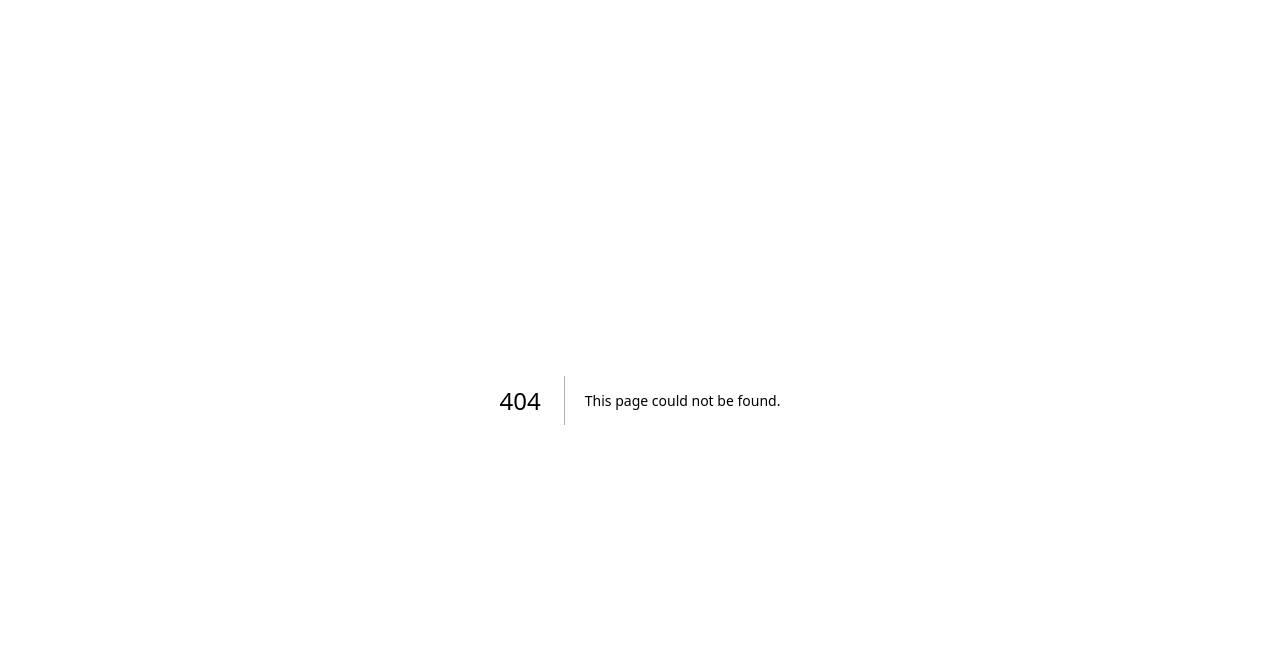
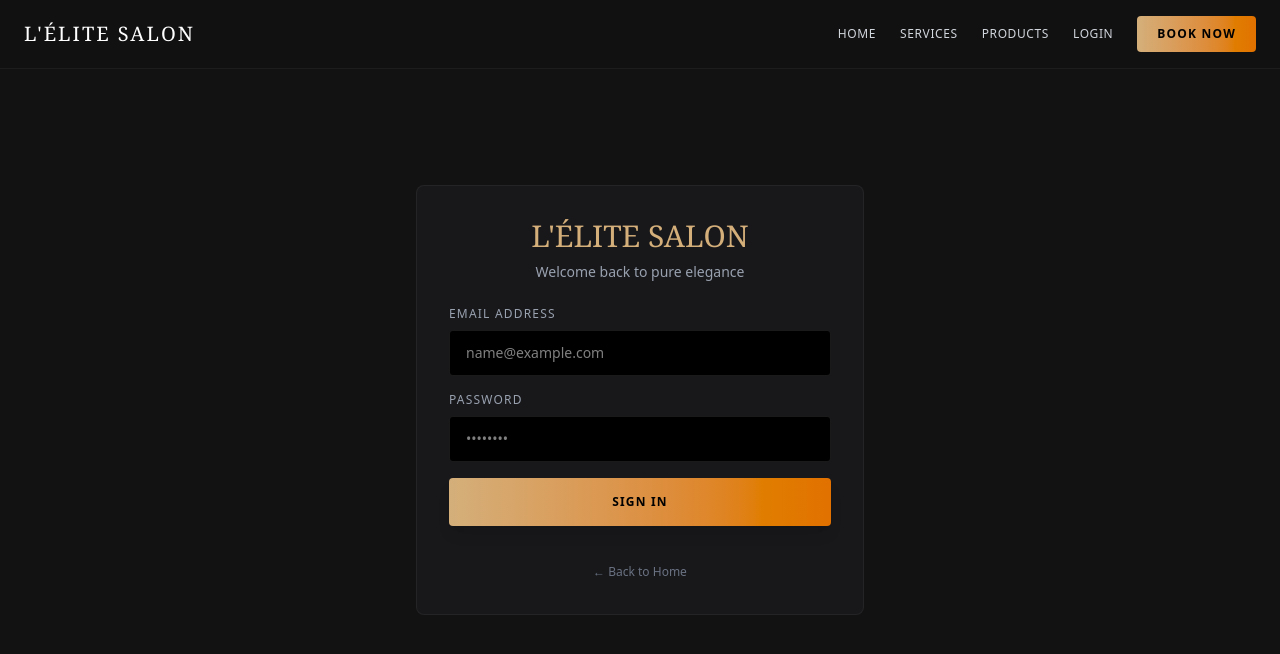
Before and after one commit to MaryaTawfik/beauty-salon-management-, a Next.js app: page /login in a window 1280 px wide. Before the commit this address had no page. Shown: the top 654 px of the page. Built offline with nearby package versions, Linux system fonts and the light colour scheme.

Commit message:
feat: updated checkout calculations and fixed state desync bugs

```diff
--- a/app/components/Navbar.tsx
+++ b/app/components/Navbar.tsx
@@ -1,29 +1,49 @@
-import Link from 'next/link';
+"use client"
+import Link from "next/link";
 
 export default function Navbar() {
   return (
-    <nav className="sticky top-0 z-50 backdrop-blur-md bg-black/80 border-b border-white/5 px-6 py-4 flex items-center justify-between">
-      <div className="text-xl font-serif tracking-widest text-[#D4AF7A] font-bold">
+    <nav className="fixed top-0 left-0 right-0 z-[9999] w-full bg-[#121212]/90 backdrop-blur-md border-b border-white/5 px-6 py-4 transition-all duration-300">
+      <div className="max-w-7xl mx-auto flex justify-between items-center">
+
+        {/* Brand Logo */}
+        <Link href="/" className="text-xl font-serif tracking-widest text-white hover:text-[#D4AF7A] transition">
           L'ÉLITE SALON
-      </div>
+        </Link>
 
-      <div className="hidden md:flex space-x-8 text-sm uppercase tracking-wider text-gray-300">
-        <Link href="#hero" className="hover:text-[#D4AF7A] transition">Home</Link>
-        <Link href="#experience" className="hover:text-[#D4AF7A] transition">The Experience</Link>
-        <Link href="#products" className="hover:text-[#D4AF7A] transition">Bespoke Products</Link>
-      </div>
+        {/* Navigation Options Links */}
+        <div className="flex items-center space-x-6">
+          <Link href="/" className="text-xs uppercase tracking-wider text-gray-300 hover:text-[#D4AF7A] transition">
+            Home
+          </Link>
 
-      <div className="flex items-center space-x-4">
-        <button className="text-sm uppercase tracking-wider text-gray-300 hover:text-[#D4AF7A] transition">
+          {/* TEAMMATE'S SERVICES SUBPAGE LINK */}
+          <a href="#services" className="text-xs uppercase tracking-wider text-gray-300 hover:text-[#D4AF7A] transition">
+            Services
+          </a>
+
+          <a href="#products" className="text-xs uppercase tracking-wider text-gray-300 hover:text-[#D4AF7A] transition">
+            Products
+          </a>
+
+          {/* YOUR LOGIN ROUTE LINK */}
+          <Link
+            href="/login"
+            className="text-xs uppercase tracking-wider text-gray-300 hover:text-[#D4AF7A] transition"
+          >
             Login
-        </button>
+          </Link>
+
+          {/* Book Appointment Call To Action */}
           <a
             href="#payment"
-          className="bg-gradient-to-r from-[#D4AF7A] to-amber-600 hover:brightness-110 text-black font-semibold text-xs uppercase tracking-widest px-5 py-2.5 rounded shadow-lg transition"
+            className="bg-gradient-to-r from-[#D4AF7A] to-amber-600 hover:brightness-110 text-black text-xs font-bold uppercase tracking-widest px-5 py-2.5 rounded transition-all duration-300"
           >
             Book Now
           </a>
         </div>
+
+      </div>
     </nav>
   );
 }
--- a/app/components/ProductsAndCheckout.tsx
+++ b/app/components/ProductsAndCheckout.tsx
@@ -1,5 +1,5 @@
 'use client';
-import { useState } from 'react';
+import { useState, useEffect } from 'react';
 
 const INITIAL_PRODUCTS = [
   { id: 1, name: 'Caviar Nourishing Hair Mask', price: 120, stock: 5, description: 'Deeply restores molecular hair health with rare black caviar extracts.', img: '🧴' },
@@ -15,8 +15,23 @@ export default function ProductsAndCheckout() {
   const [selectedServicePrice, setSelectedServicePrice] = useState(85);
   const [tipAmount, setTipAmount] = useState(0);
 
+  // --- FIX 1: AUTO-SELECT PRODUCT ON TAB CHANGE TO PREVENT FROZEN CALCULATIONS ---
+  useEffect(() => {
+    if (checkoutType === 'product' && !selectedProduct) {
+      const firstAvailable = products.find(p => p.stock > 0) || products[0];
+      if (firstAvailable) {
+        setSelectedProduct(firstAvailable.id);
+      }
+    }
+  }, [checkoutType, selectedProduct, products]);
+
   const activeProduct = products.find(p => p.id === selectedProduct);
-  const itemCost = checkoutType === 'product' && activeProduct ? activeProduct.price * productQty : selectedServicePrice;
+
+  // --- FIX 2: STRICTLY ISOLATED LINE ITEM CALCULATIONS ---
+  const itemCost = checkoutType === 'product'
+    ? (activeProduct && activeProduct.stock > 0 ? activeProduct.price * productQty : 0)
+    : selectedServicePrice;
+
   const totalCost = itemCost + tipAmount;
 
   const handleQtyChange = (change: number, maxStock: number) => {
@@ -26,6 +41,10 @@ export default function ProductsAndCheckout() {
   const handlePayment = (e: React.FormEvent) => {
     e.preventDefault();
     if (checkoutType === 'product' && activeProduct) {
+      if (activeProduct.stock < productQty) {
+        alert("Inadequate stock available.");
+        return;
+      }
       setProducts(prev => prev.map(p => p.id === activeProduct.id ? { ...p, stock: p.stock - productQty } : p));
       alert(`Success! Purchased ${productQty}x ${activeProduct.name}. Total Paid: $${totalCost}`);
       setSelectedProduct(null);
@@ -60,6 +79,7 @@ export default function ProductsAndCheckout() {
                     {prod.stock > 0 ? `${prod.stock} units remaining` : 'Out of Stock'}
                   </span>
                   <button
+                    type="button"
                     disabled={prod.stock === 0}
                     onClick={() => {
                       setSelectedProduct(prod.id);
@@ -90,10 +110,7 @@ export default function ProductsAndCheckout() {
             <button
               type="button"
               className={`py-2.5 rounded font-medium transition ${checkoutType === 'product' ? 'bg-[#D4AF7A] text-black' : 'text-zinc-400'}`}
-              onClick={() => {
-                setCheckoutType('product');
-                if(!selectedProduct) setSelectedProduct(products[0].id);
-              }}
+              onClick={() => setCheckoutType('product')}
             >
               Product Purchase
             </button>
@@ -133,22 +150,24 @@ export default function ProductsAndCheckout() {
                   </select>
                 </div>
 
-                {activeProduct && (
+                {activeProduct && activeProduct.stock > 0 && (
                   <div className="flex items-center justify-between bg-zinc-900 border border-white/5 rounded p-3">
                     <span className="text-xs tracking-wide text-zinc-400">Select Quantity</span>
                     <div className="flex items-center space-x-3">
                       <button
                         type="button"
+                        disabled={productQty <= 1}
                         onClick={() => handleQtyChange(-1, activeProduct.stock)}
-                        className="w-8 h-8 rounded bg-zinc-800 flex items-center justify-center hover:bg-zinc-700 font-bold"
+                        className="w-8 h-8 rounded bg-zinc-800 flex items-center justify-center hover:bg-zinc-700 font-bold disabled:opacity-30"
                       >
                         -
                       </button>
                       <span className="font-mono text-sm w-4 text-center">{productQty}</span>
                       <button
                         type="button"
+                        disabled={productQty >= activeProduct.stock}
                         onClick={() => handleQtyChange(1, activeProduct.stock)}
-                        className="w-8 h-8 rounded bg-zinc-800 flex items-center justify-center hover:bg-zinc-700 font-bold"
+                        className="w-8 h-8 rounded bg-zinc-800 flex items-center justify-center hover:bg-zinc-700 font-bold disabled:opacity-30"
                       >
                         +
                       </button>
--- a/app/layout.tsx
+++ b/app/layout.tsx
@@ -1,6 +1,7 @@
 import type { Metadata } from "next";
 import { Geist, Geist_Mono } from "next/font/google";
 import "./globals.css";
+import Navbar from "./components/Navbar"; // Your correct import
 
 const geistSans = Geist({
   variable: "--font-geist-sans",
@@ -23,11 +24,18 @@ export default function RootLayout({
   children: React.ReactNode;
 }>) {
   return (
-    <html
-      lang="en"
-      className={`${geistSans.variable} ${geistMono.variable} h-full antialiased`}
-    >
-      <body className="min-h-full flex flex-col">{children}</body>
+    <html lang="en" className="scroll-smooth">
+      <body className={`${geistSans.variable} ${geistMono.variable} antialiased bg-[#121212] text-white`}>
+
+        {/* Pinned here globally so it stays on top of ALL pages */}
+        <Navbar />
+
+        {/* Your active page views content loads below the navbar */}
+        <main className="relative">
+          {children}
+        </main>
+
+      </body>
     </html>
   );
 }
--- /dev/null
+++ b/app/login/page.tsx
@@ -0,0 +1,41 @@
+"use client"
+import { motion } from "framer-motion";
+import Link from "next/link";
+
+export default function LoginPage() {
+  return (
+    <div className="min-h-screen bg-[#121212] flex items-center justify-center px-6">
+      <motion.div
+        initial={{ opacity: 0, y: 20 }}
+        animate={{ opacity: 1, y: 0 }}
+        transition={{ duration: 0.6 }}
+        className="max-w-md w-full bg-zinc-900 border border-white/5 p-8 rounded-lg space-y-6"
+      >
+        <div className="text-center space-y-2">
+          <h1 className="text-3xl font-serif text-[#D4AF7A]">L'ÉLITE SALON</h1>
+          <p className="text-gray-400 text-sm font-light">Welcome back to pure elegance</p>
+        </div>
+
+        <form className="space-y-4" onSubmit={(e) => e.preventDefault()}>
+          <div>
+            <label className="block text-xs text-gray-400 uppercase tracking-widest mb-2">Email Address</label>
+            <input type="email" className="w-full bg-black border border-white/10 rounded px-4 py-3 text-sm focus:border-[#D4AF7A] outline-none transition" placeholder="name@example.com" />
+          </div>
+          <div>
+            <label className="block text-xs text-gray-400 uppercase tracking-widest mb-2">Password</label>
+            <input type="password" className="w-full bg-black border border-white/10 rounded px-4 py-3 text-sm focus:border-[#D4AF7A] outline-none transition" placeholder="••••••••" />
+          </div>
+          <button type="submit" className="w-full bg-gradient-to-r from-[#D4AF7A] to-amber-600 text-black text-xs font-bold uppercase tracking-widest py-4 rounded shadow-lg hover:brightness-110 transition">
+            Sign In
+          </button>
+        </form>
+
+        <div className="text-center pt-2">
+          <Link href="/" className="text-xs text-gray-500 hover:text-[#D4AF7A] transition">
+            ← Back to Home
+          </Link>
+        </div>
+      </motion.div>
+    </div>
+  );
+}
--- a/app/page.tsx
+++ b/app/page.tsx
@@ -20,7 +20,7 @@ export default function Home(){
   return(
     <main className={`min-h-screen bg-[#121212] text-white overflow-x-hidden ${inter.className}`}>
       {/* 1. YOUR NAVBAR */}
-      <Navbar />
+
 
       {/* 2. THE PERFECT RESPONSIVE SIDE-BY-SIDE HERO LAYOUT */}
       <section className="relative w-full max-w-7xl mx-auto px-6 py-12 md:py-24 grid grid-cols-1 md:grid-cols-2 gap-12 items-center min-h-[80vh]">
```
Lines whose indentation alone changed are shown as unchanged.
